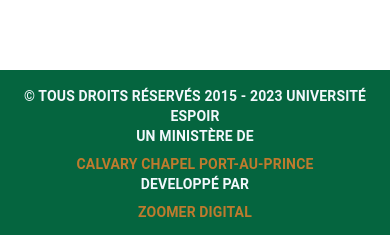
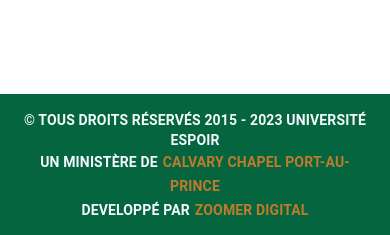
Before and after one commit to GLYJER-HUB/UE_Project_Explorer, a React (Create React App) app: page / in a window 390 px wide. Shown: the part 606-841 px from the top of the page. Built offline with nearby package versions, Linux system fonts and the light colour scheme; no server answers.

Commit message:
foter responsiveness

```diff
--- a/src/components/Footer.jsx
+++ b/src/components/Footer.jsx
@@ -1,6 +1,8 @@
 import { React, useEffect, useState } from "react";
 import { Container, Grid, Typography, Stack, Link, Box } from "@mui/material";
 import colors from "../utilities/color";
+
+const drawerWidth = 240;
 
 const Footer = () => {
   const [showFooter, setShowFooter] = useState(false);
@@ -26,23 +28,18 @@
       sx={{
         bgcolor: colors.primary,
         py: 2,
+        width: { sm: `calc(100% - ${drawerWidth}px)` },
+        ml: { sm: `${drawerWidth}px` },
         textAlign: "center",
         position: "fixed",
         bottom: 0,
-        width: "100%",
+        zIndex: 1000,
 
       }}
     >
       <Container maxWidth="lg">
         <Grid container justifyContent="space-between" alignItems="center">
           <Grid item xs={12} md={6}>
-            <Stack
-              direction={{ xs: "column", sm: "row" }}
-              spacing={{ xs: 1, sm: 0.5 }}
-              sx={{
-                paddingLeft: { xs: "0", sm: "20%" },
-              }}
-            >
               <Typography
                 variant="body2"
                 color={colors.white}
@@ -50,18 +47,12 @@
               >
                 &copy; TOUS DROITS RÉSERVÉS 2015 - 2023 UNIVERSITÉ ESPOIR
               </Typography>
-            </Stack>
-            <Stack
-              direction={{ xs: "column", sm: "row" }}
-              spacing={{ xs: 1, sm: 0.5 }}
-              sx={{
-                paddingLeft: { xs: "0", sm: "20%" },
-              }}
-            >
+
               <Typography
                 variant="body2"
                 color={colors.white}
                 fontWeight="bold"
+                style={{ display: 'inline', marginRight: '5px' }}
               >
                 UN MINISTÈRE DE
               </Typography>
@@ -71,30 +62,26 @@
                 underline="none"
                 target="_blank"
                 rel="noopener"
+                style={{ display: 'inline' }}
               >
                 <Typography
                   variant="body2"
                   color={colors.accent}
                   fontWeight="bold"
+                  style={{ display: 'inline' }}
                 >
-                  CALVARY CHAPEL PORT-AU-PRINCE
+                   CALVARY CHAPEL PORT-AU-PRINCE
                 </Typography>
               </Link>
-            </Stack>
           </Grid>
 
           <Grid item xs={12} md={6}>
-            <Stack
-              direction={{ xs: "column", sm: "row" }}
-              gap={{ xs: 1, sm: 1 }}
-              sx={{
-                paddingLeft: { xs: "0", sm: "50%" },
-              }}
-            >
+
               <Typography
                 variant="body2"
                 color={colors.white}
                 fontWeight="bold"
+                style={{ display: 'inline', marginRight: '5px' }}
               >
                 DEVELOPPÉ PAR
               </Typography>
@@ -104,16 +91,17 @@
                 underline="none"
                 target="_blank"
                 rel="noopener"
+                style={{ display: 'inline'}}
               >
                 <Typography
                   variant="body2"
                   color={colors.accent}
                   fontWeight="bold"
+                style={{ display: 'inline'}}
                 >
                   ZOOMER DIGITAL
                 </Typography>
               </Link>
-            </Stack>
           </Grid>
         </Grid>
       </Container>
```
Also changed, not shown: src/components/Layout.jsx (+5 -5 lines).
